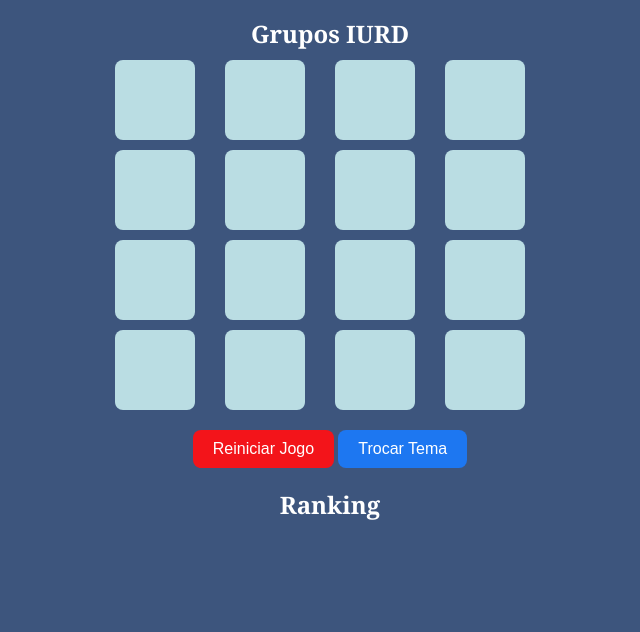
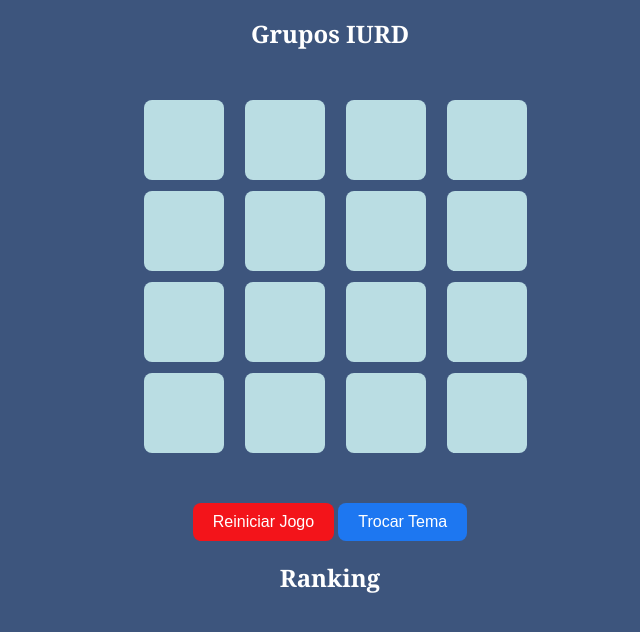
Before and after one commit to RinaldoSouza/jgmemory, a plain HTML site: page index.html in a window 1280 px wide. Shown: the part 104-736 px from the top of the page, without its empty margins (310-950 px from the left). Drawn offline with Linux system fonts and the light colour scheme.

Commit message:
atualizaçao

```diff
--- a/style.css
+++ b/style.css
@@ -25,10 +25,12 @@
 
 #board {
   display: grid;
-  grid-template-columns: repeat(4, 100px);
-  gap: 10px;
+  grid-template-columns: repeat(4, 90px);
+  gap: 11px;
   justify-content: center;
-  margin-bottom: 20px;
+  margin-top: 50px;
+  margin-left: 20px;
+  margin-bottom: 50px;
 }
 
 .card {
```
